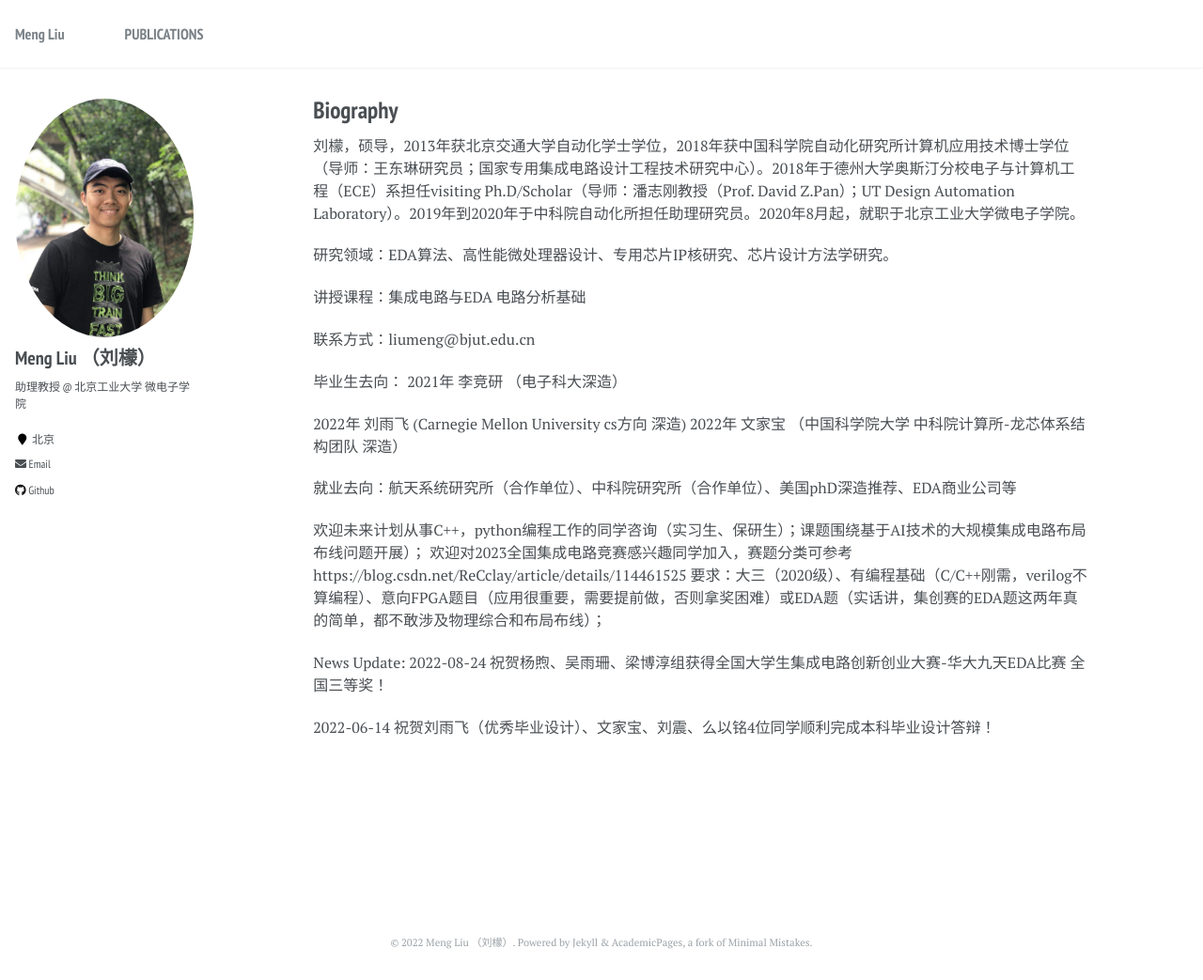
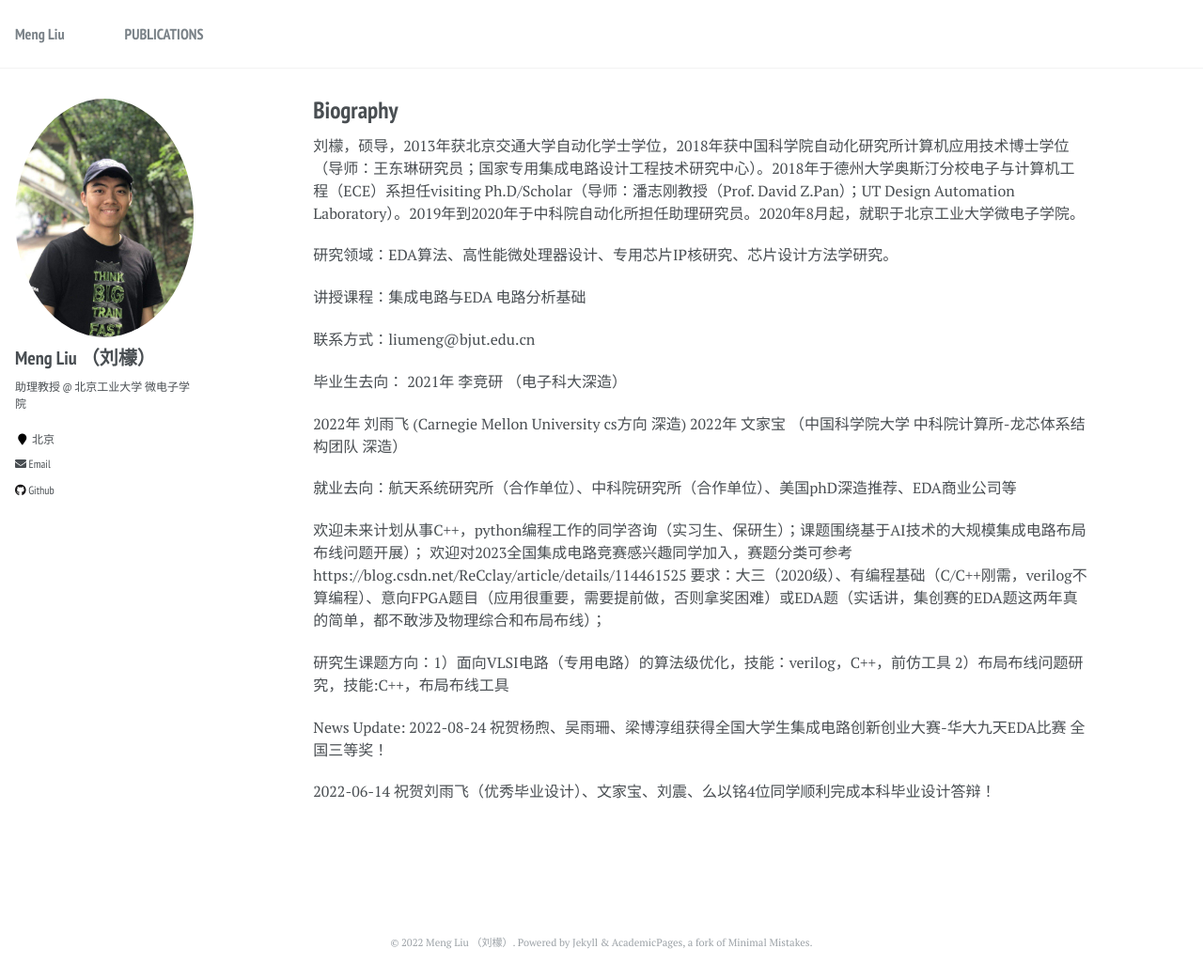
Before and after one commit to liumengbjut/liumengbjut.github.io, a Jekyll site: the page built from _pages/about.md, in a window 1280 px wide and 1043 px high. Shown: the whole window at 94% size. Built offline with Jekyll 4.4.1, drawn with Linux system fonts in a browser that asks for light colours.

Commit message:
Update about.md

```diff
--- a/_pages/about.md
+++ b/_pages/about.md
@@ -31,6 +31,8 @@ redirect_from:
 欢迎对2023全国集成电路竞赛感兴趣同学加入，赛题分类可参考https://blog.csdn.net/ReCclay/article/details/114461525
 要求：大三（2020级）、有编程基础（C/C++刚需，verilog不算编程）、意向FPGA题目（应用很重要，需要提前做，否则拿奖困难）或EDA题（实话讲，集创赛的EDA题这两年真的简单，都不敢涉及物理综合和布局布线）；
 
+研究生课题方向：1）面向VLSI电路（专用电路）的算法级优化，技能：verilog，C++，前仿工具 2）布局布线问题研究，技能:C++，布局布线工具
+
 
 News Update:
 2022-08-24 祝贺杨煦、吴雨珊、梁博淳组获得全国大学生集成电路创新创业大赛-华大九天EDA比赛 全国三等奖！
```
